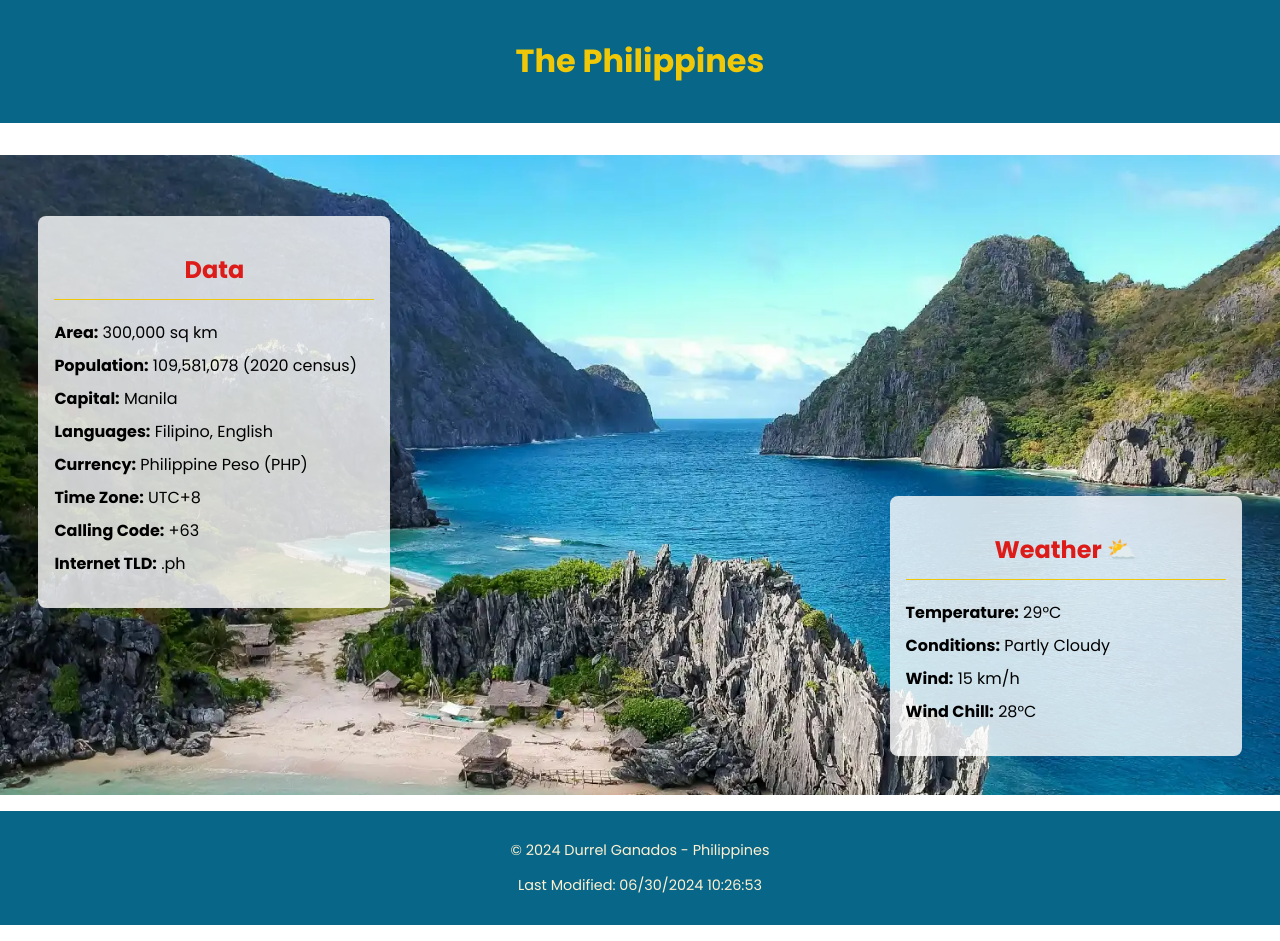
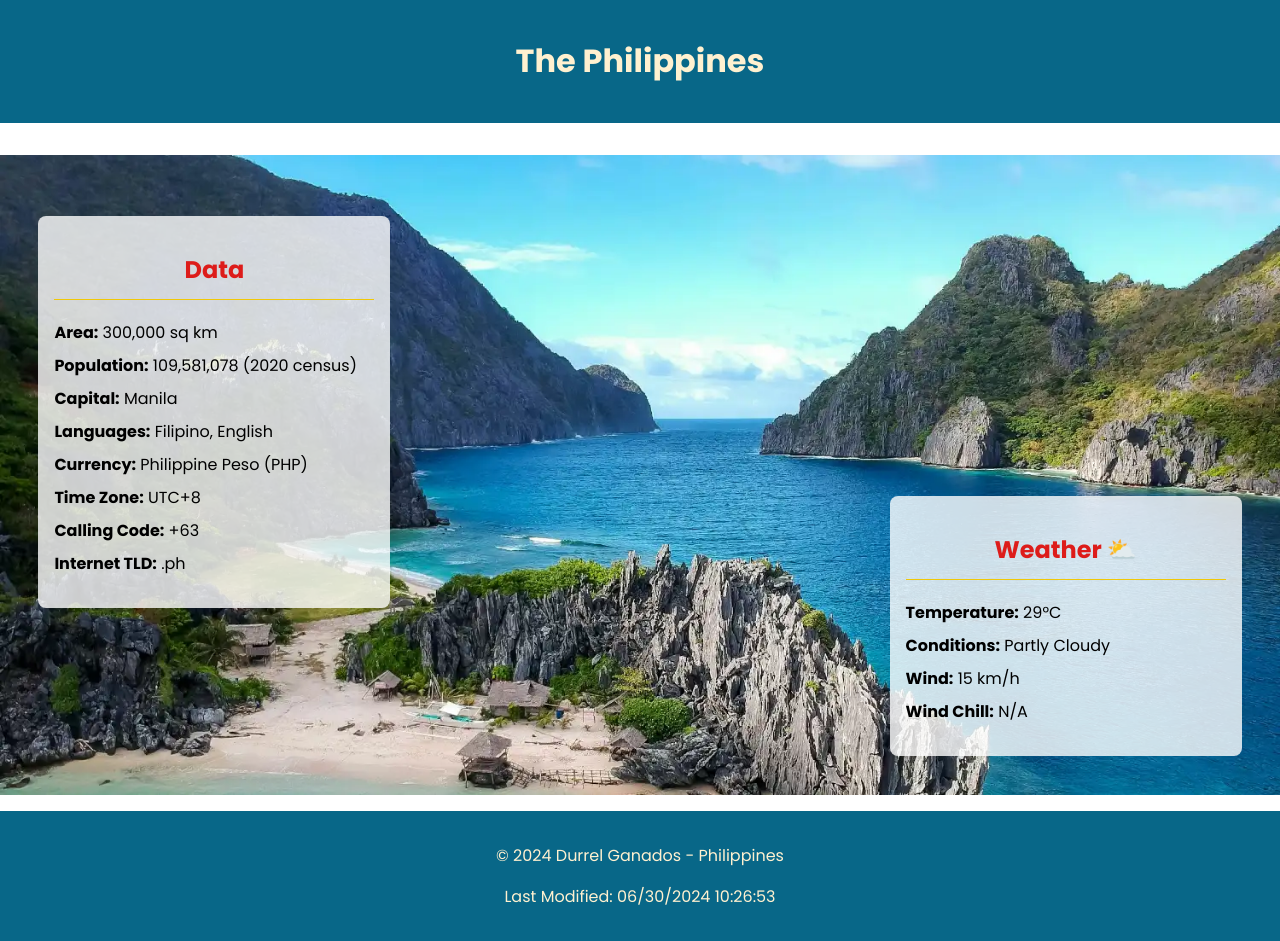
Before and after one commit to dmganados/wdd131, a plain HTML site: page place.html in a window 1280 px wide. Drawn offline with Linux system fonts and the light colour scheme.

Commit message:
working on js side

```diff
--- a/place.html
+++ b/place.html
@@ -50,7 +50,7 @@
                 <li><strong>Temperature:</strong> 29°C</li>
                 <li><strong>Conditions:</strong> Partly Cloudy</li>
                 <li><strong>Wind:</strong> 15 km/h</li>
-                <li><strong>Wind Chill:</strong> 28°C</li>
+                <li><strong>Wind Chill:</strong></li>
             </ul>
         </section>
     </main>
--- a/scripts/place.js
+++ b/scripts/place.js
@@ -0,0 +1,21 @@
+document.addEventListener("DOMContentLoaded", function () {
+    const temperature = 29;
+    const windSpeed = 15;
+
+    function calculateWindChill(temp, wind) {
+        return 13.12 + 0.6215 * temp - 11.37 * Math.pow(wind, 0.16) + 0.3965 * temp * Math.pow(wind, 0.16);
+    }
+
+    function displayWindChill() {
+        const windChillElement = document.querySelector(".weather ul li:last-child");
+
+        if (temperature <= 10 && windSpeed > 4.8) {
+            const windChill = calculateWindChill(temperature, windSpeed);
+            windChillElement.innerHTML = `<strong>Wind Chill:</strong> ${windChill.toFixed(2)}°C`;
+        } else {
+            windChillElement.innerHTML = "<strong>Wind Chill:</strong> N/A";
+        }
+    }
+
+    displayWindChill();
+})
--- a/styles/place-large.css
+++ b/styles/place-large.css
@@ -23,7 +23,7 @@
     header {
         text-align: center;
         background-color: #086788;
-        color: #F0C808;
+        color: #FFF1D0;
         padding: 1em;
         margin-bottom: 1em; /* Add margin bottom to header on large screens */
     }
@@ -50,7 +50,6 @@
     }
 
     footer {
-        /* padding: 1em; */
         text-align: center;
     }
 }
--- a/styles/place.css
+++ b/styles/place.css
@@ -8,7 +8,7 @@ body {
 header {
     text-align: center;
     background-color: #086788;
-    color: #F0C808;
+    color: #FFF1D0;
     padding: 1em;
 }
 
@@ -64,9 +64,10 @@ ul li {
 footer {
     text-align: center;
     padding: 1em;
-    font-size: .9rem;
+    font-size: 1rem;
     background-color: #086788;
     color: #FFF1D0;
+    min-height: 50px;
 }
 
 @media (max-width: 599px) {
```
